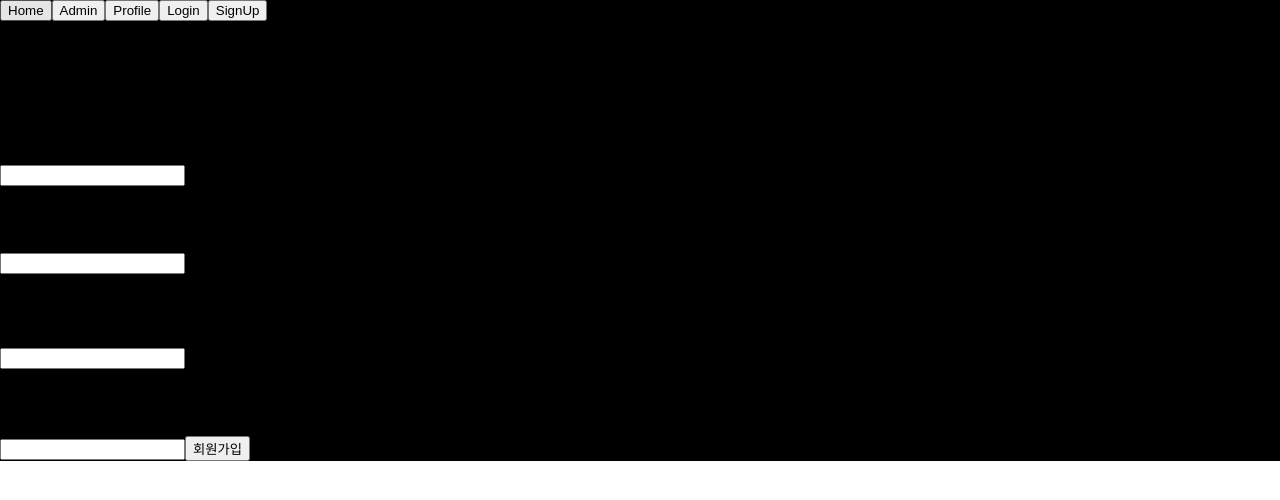
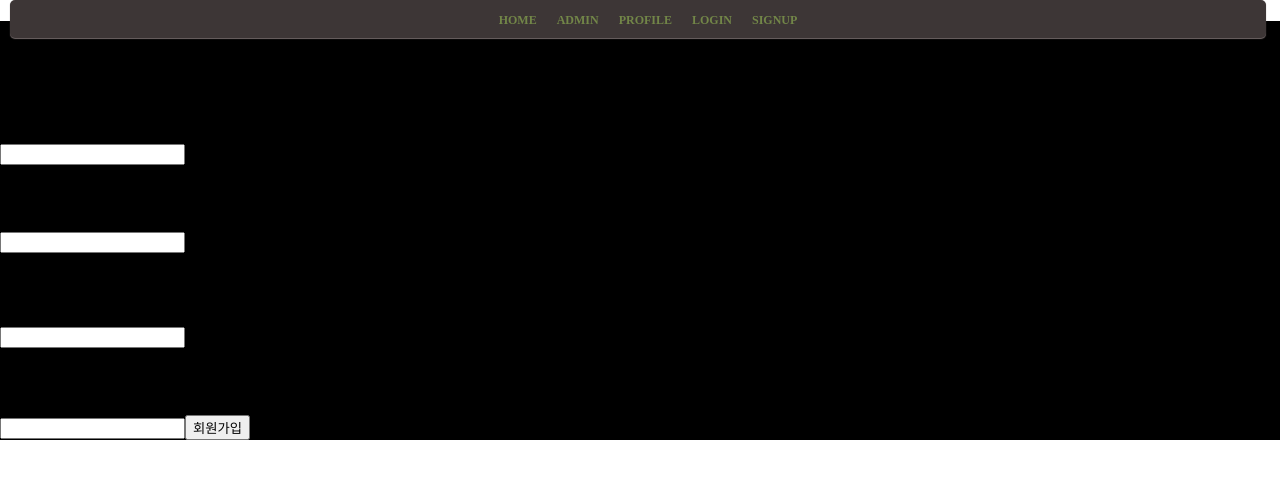
Before and after one commit to Yongjin9660/final_project, a React (Create React App) app: page /signup in a window 1280 px wide. Shown: the top 500 px of the page. Built offline with nearby package versions, Linux system fonts and the light colour scheme.

Commit message:
Menu Css

```diff
--- a/src/components/Menu.js
+++ b/src/components/Menu.js
@@ -3,30 +3,21 @@ import { connect } from "react-redux";
 import { Link } from 'react-router-dom';
 import { actionCreators } from '../store';
 import Logout from './Logout';
+import '../style/Menu.css';
 
 function Menu({ state, dispatchLogin }) {
     return (
         <div className="Menu">
-            <Link to="/">
-                <button>Home</button>
-            </Link>
-            <Link to="/admin">
-                <button>Admin</button>
-            </Link>
-            <Link to="/profile">
-                <button>Profile</button>
-            </Link>
+            <Link to="/">Home</Link>
+            <Link to="/admin">Admin</Link>
+            <Link to="/profile">Profile</Link>
             {
                 state.isLogin ?
                     <Logout />
                     :
                     <>
-                    <Link to="/login">
-                        <button>Login</button>
-                    </Link>
-                    <Link to="/signup">
-                        <button>SignUp</button>
-                    </Link>
+                    <Link to="/login">Login</Link>
+                    <Link to="/signup">SignUp</Link>
                     </>
             }
         </div>
--- a/src/style/Home.css
+++ b/src/style/Home.css
@@ -11,6 +11,8 @@
     justify-content: center;
     align-items: center;
     font-weight: 500;
+    color: white;
+    font-size: x-large;
   }
 
   .contents {
@@ -21,11 +23,16 @@
     width: 95%;
     padding-top: 80px;
     padding-bottom: 50px;
+    padding-left: 120px;
+    padding-right: 120px;
   }
 
   @media screen and (max-width: 1300px) {
     .contents {
       grid-template-columns: 1fr;
       width: 90%;
+      padding-left: 0px;
+      padding-right: 0px;
+      padding-top: 100px;
     }
   }
--- /dev/null
+++ b/src/style/Menu.css
@@ -0,0 +1,39 @@
+.Menu {
+    z-index: 1;
+    position: fixed;
+    top: 30px;
+    left: 10px;
+    display: flex;
+    flex-direction: column;
+    background-color: rgb(61, 54, 54);
+    padding: 10px 20px;
+    box-shadow: 3px 3px 3px rgb(112, 102, 102);
+    border-radius: 5px;
+  }
+
+  @media screen and (max-width: 1300px) {
+    .Menu {
+      top: 0px;
+      bottom: initial;
+      width: 95%;
+      display: inline;
+      text-align: center;
+      box-shadow: 0px 1px 1px rgb(112, 102, 102);
+    }
+    .Menu a {
+        padding-left: 20px;
+      }
+  }
+
+  .Menu a {
+    text-decoration: none;
+    color: rgb(114, 134, 72);
+    text-transform: uppercase;
+    font-size: 12px;
+    text-align: center;
+    font-weight: 600;
+  }
+
+  .Menu a:not(:last-child) {
+    margin-bottom: 20px;
+  }
```
Also changed, not shown: src/style/Login.css (added), 2 other files (tests, documents, lock files or other folders).
